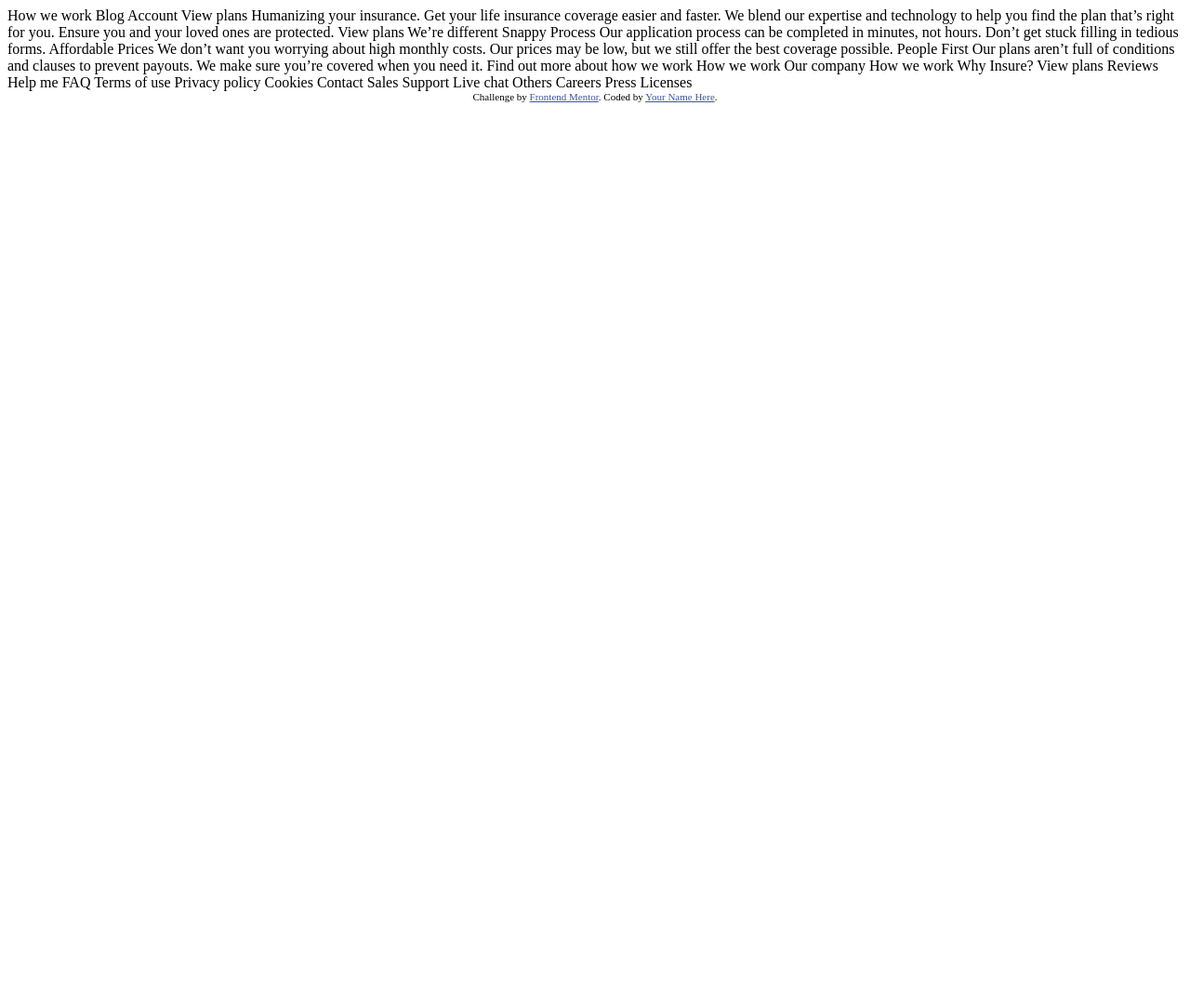
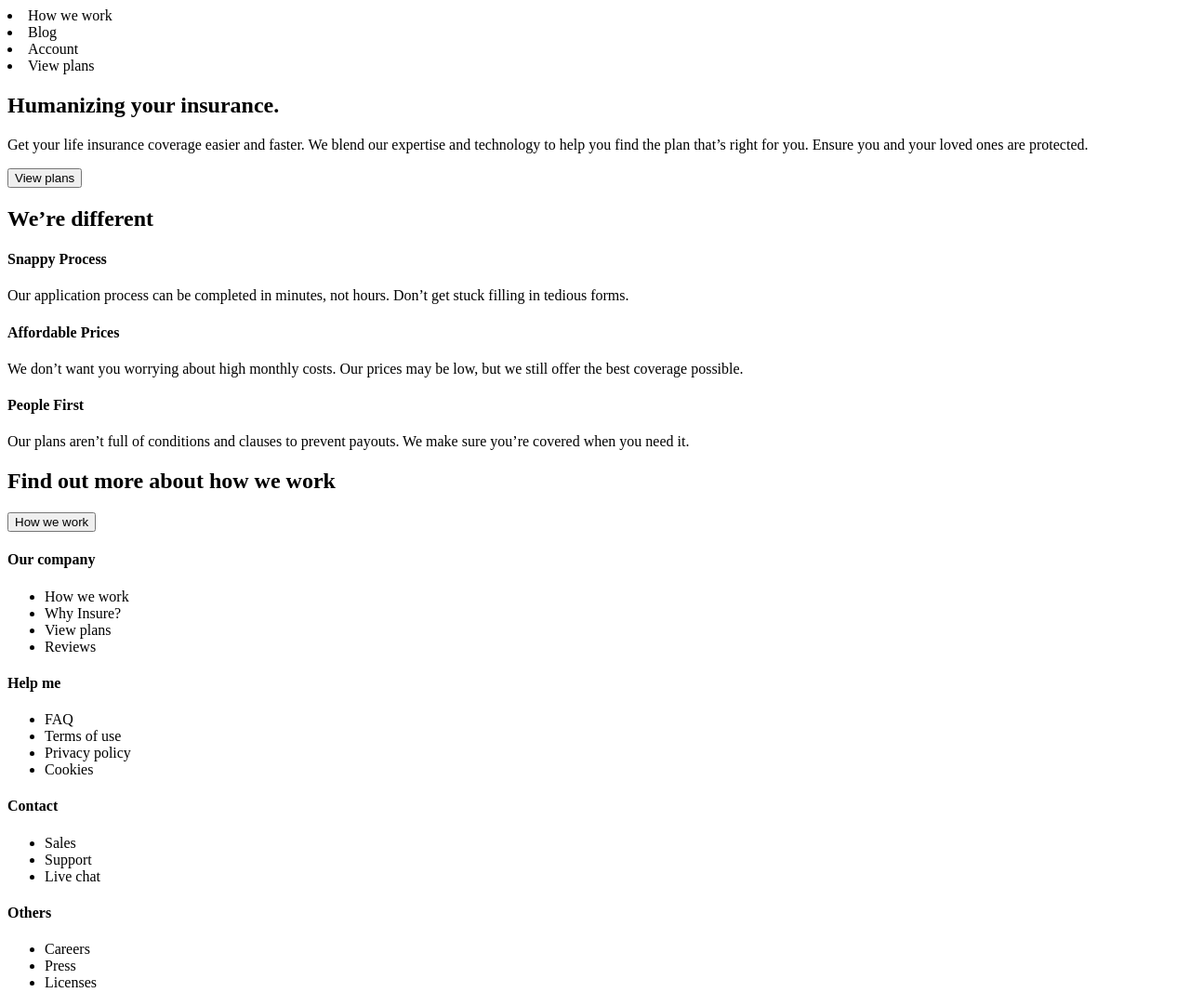
Before and after one commit to outerpreneur/insure-landing-page-master, a plain HTML site: page index.html in a window 1280 px wide. Shown: the whole page at 93% size. Before the commit the page ends 800 px from the top, so only its background shows below. Drawn offline with Linux system fonts and the light colour scheme.

Commit message:
html markup

```diff
--- a/index.html
+++ b/index.html
@@ -1,85 +1,118 @@
 <!DOCTYPE html>
 <html lang="en">
   <head>
-  <meta charset="UTF-8">
-  <meta name="viewport" content="width=device-width, initial-scale=1.0"> <!-- displays site properly based on user's device -->
+    <meta charset="UTF-8" />
+    <meta name="viewport" content="width=device-width, initial-scale=1.0" />
+    <!-- displays site properly based on user's device -->
 
-  <link rel="icon" type="image/png" sizes="32x32" href="./images/favicon-32x32.png">
+    <link
+      rel="icon"
+      type="image/png"
+      sizes="32x32"
+      href="./images/favicon-32x32.png"
+    />
 
     <title>Frontend Mentor | Insure landing page</title>
 
     <!-- Feel free to remove these styles or customise in your own stylesheet 👍 -->
-  <style>
-    .attribution { font-size: 11px; text-align: center; }
-    .attribution a { color: hsl(228, 45%, 44%); }
-  </style>
   </head>
   <body>
+    <header>
+      <nav>
+        <li>How we work</li>
+        <li>Blog</li>
+        <li>Account</li>
+        <li>View plans</li>
+      </nav>
+    </header>
+    <section>
+      <h1>Humanizing your insurance.</h1>
 
-  How we work
-  Blog
-  Account
-  View plans
+      <p>
+        Get your life insurance coverage easier and faster. We blend our
+        expertise and technology to help you find the plan that’s right for you.
+        Ensure you and your loved ones are protected.
+      </p>
 
-  Humanizing your insurance.
+      <button>View plans</button>
+    </section>
 
-  Get your life insurance coverage easier and faster. We blend our expertise
-  and technology to help you find the plan that’s right for you. Ensure you
-  and your loved ones are protected.
+    <section>
+      <h2>We’re different</h2>
 
-  View plans
+      <div>
+        <h4>Snappy Process</h4>
 
-  We’re different
+        <p>
+          Our application process can be completed in minutes, not hours. Don’t
+          get stuck filling in tedious forms.
+        </p>
+      </div>
 
-  Snappy Process
+      <div>
+        <h4>Affordable Prices</h4>
 
-  Our application process can be completed in minutes, not hours. Don’t get
-  stuck filling in tedious forms.
+        <p>
+          We don’t want you worrying about high monthly costs. Our prices may be
+          low, but we still offer the best coverage possible.
+        </p>
+      </div>
 
-  Affordable Prices
+      <div>
+        <h4>People First</h4>
 
-  We don’t want you worrying about high monthly costs. Our prices may be low,
-  but we still offer the best coverage possible.
+        <p>
+          Our plans aren’t full of conditions and clauses to prevent payouts. We
+          make sure you’re covered when you need it.
+        </p>
+      </div>
+    </section>
+    <section>
+      <h2>Find out more about how we work</h2>
 
-  People First
+      <button>How we work</button>
+    </section>
+    <footer>
+      <div>
+        <h4>Our company</h4>
 
-  Our plans aren’t full of conditions and clauses to prevent payouts. We make
-  sure you’re covered when you need it.
+        <ul>
+          <li>How we work</li>
+          <li>Why Insure?</li>
+          <li>View plans</li>
+          <li>Reviews</li>
+        </ul>
+      </div>
 
-  Find out more about how we work
+      <div>
+        <h4>Help me</h4>
 
-  How we work
+        <ul>
+          <li>FAQ</li>
+          <li>Terms of use</li>
+          <li>Privacy policy</li>
+          <li>Cookies</li>
+        </ul>
+      </div>
 
-  Our company
+      <div>
+        <h4>Contact</h4>
 
-  How we work
-  Why Insure?
-  View plans
-  Reviews
+        <ul>
+          <li>Sales</li>
+          <li>Support</li>
+          <li>Live chat</li>
+        </ul>
+      </div>
 
-  Help me
-
-  FAQ
-  Terms of use
-  Privacy policy
-  Cookies
-
-  Contact
-
-  Sales
-  Support
-  Live chat
-
-  Others
-
-  Careers
-  Press
-  Licenses
-
-
-  <div class="attribution">
-    Challenge by <a href="https://www.frontendmentor.io?ref=challenge" target="_blank">Frontend Mentor</a>.
-    Coded by <a href="#">Your Name Here</a>.
+      <div>
+        <h4>Others</h4>
+        <ul>
+          <li>Careers</li>
+          <li>Press</li>
+          <li>Licenses</li>
+        </ul>
       </div>
+    </footer>
   </body>
 </html>
```
Lines whose indentation alone changed are shown as unchanged.
